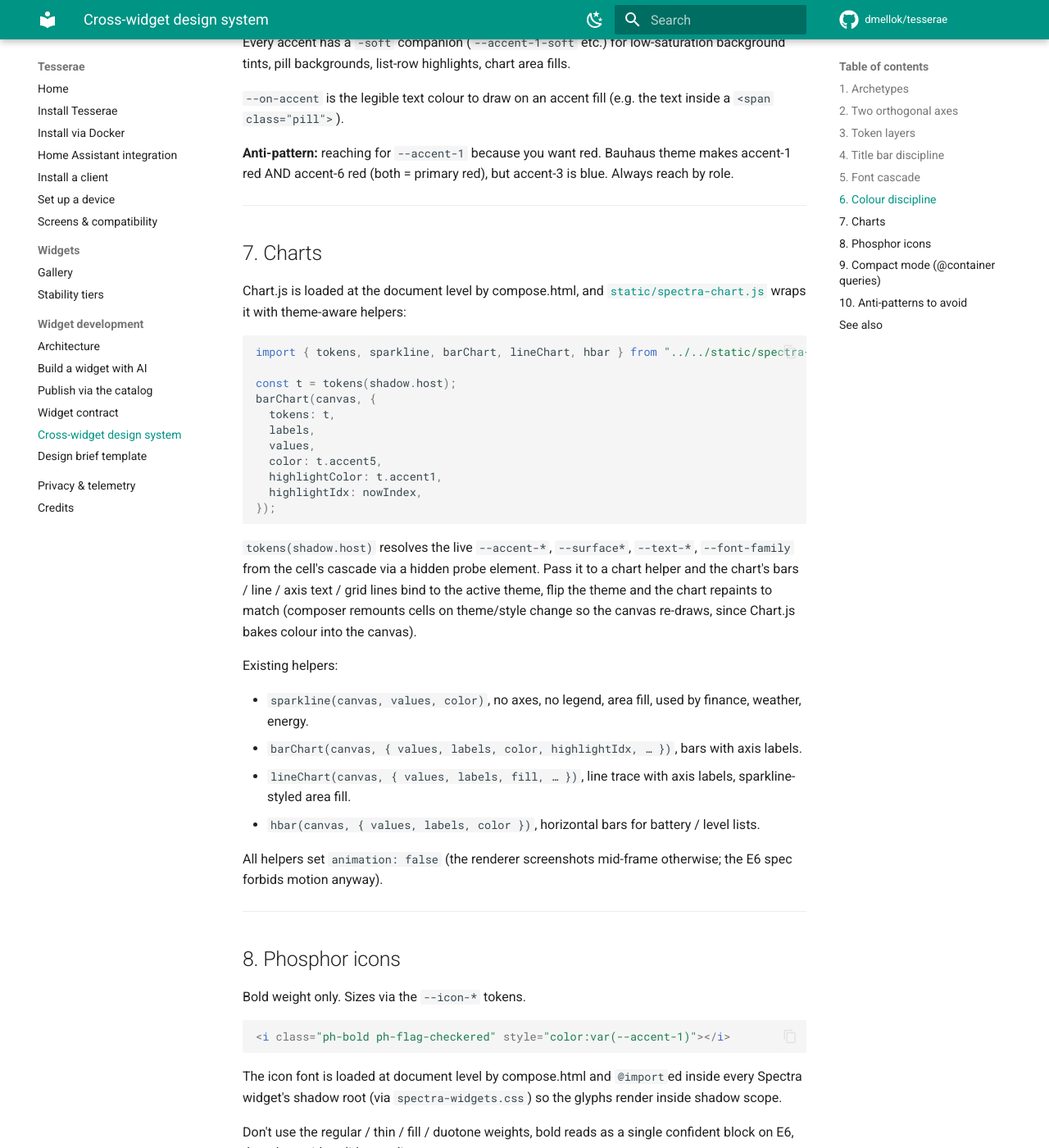
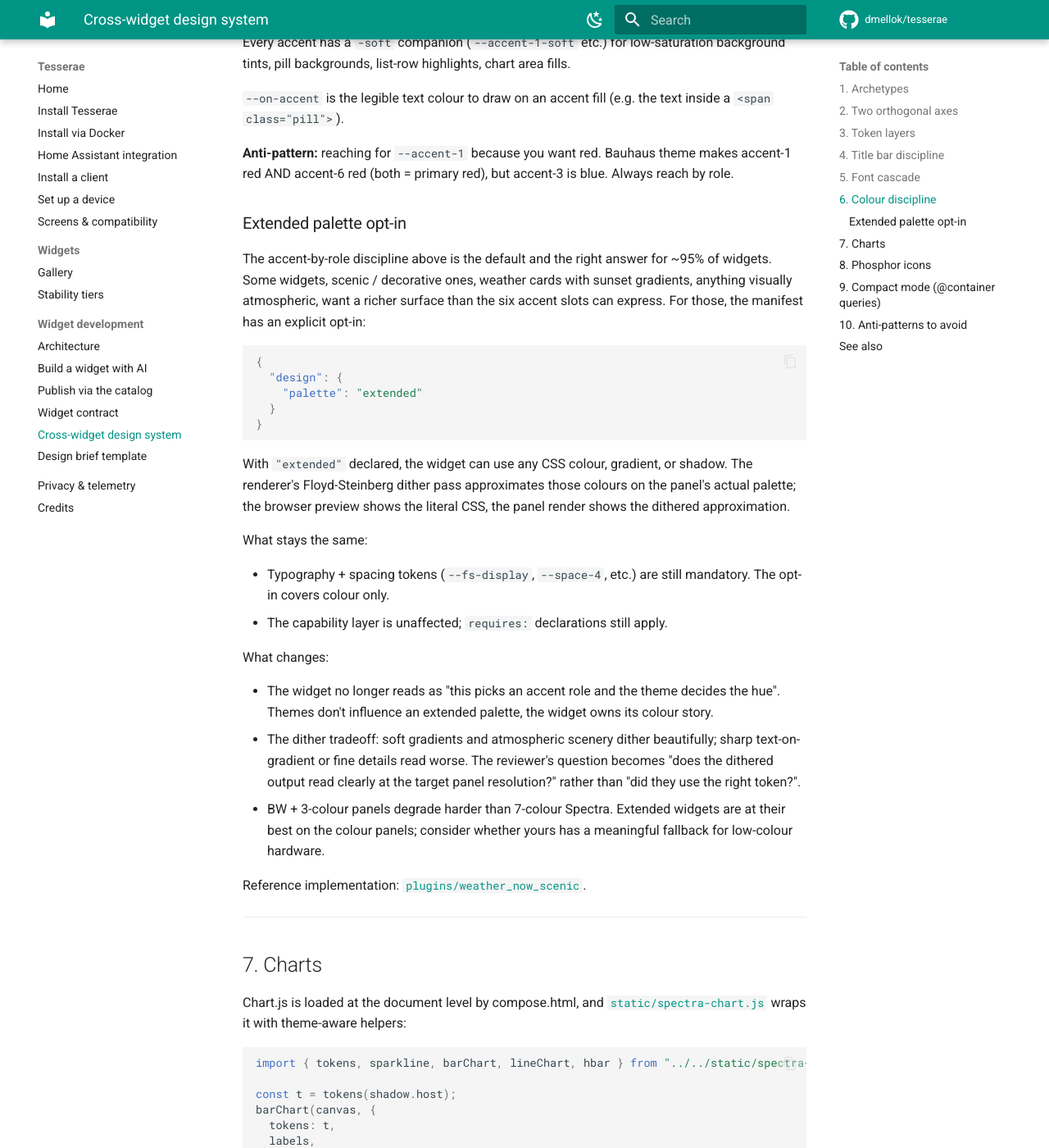
Before and after one commit to dmellok/tesserae, an MkDocs documentation site: the page built from docs/widget-design-system.md, in a window 1280 px wide and 1400 px high, scrolled down 4129 px. Shown: the whole window at 82% size. Built offline with MkDocs 1.6.1 and Material for MkDocs 9.7.7, drawn with Linux system fonts in a browser that asks for light colours; comment, search, counter and statistics services are not loaded.

Commit message:
docs: surface design.palette opt-in across all widget guidance docs
v0.37.0 added the `design.palette: extended` manifest opt-in but only
docs/widgets.md mentioned it. Authors and reviewers also read:

- docs/widget-design-system.md (canonical colour reference)
- docs/widget-build-prompt.md (AI prompt template - high leverage,
  every future AI-built widget reads from this)
- docs/widget-design-brief.md (design-first guidance)
- docs/dev/writing-a-widget.md (developer walkthrough)
- docs/dev/publishing-a-widget.md (reviewer checklist)

Each now mentions the opt-in proportional to its audience: deep dive in
the design system reference, exception note in the AI prompt, design
brief sub-section on the tradeoff, single-line carve-out in the
checklist constraints, and a reviewer checklist item flagging the
"check the dithered output, not just the browser preview" expectation.

All five point at plugins/weather_now_scenic as the reference impl.

Co-Authored-By: Claude Opus 4.7 <noreply@anthropic.com>

````diff
--- a/docs/widget-design-system.md
+++ b/docs/widget-design-system.md
@@ -184,6 +184,52 @@ the text inside a `<span class="pill">`).
 Bauhaus theme makes accent-1 red AND accent-6 red (both = primary red),
 but accent-3 is blue. Always reach by role.
 
+### Extended palette opt-in
+
+The accent-by-role discipline above is the default and the right answer
+for ~95% of widgets. Some widgets, scenic / decorative ones, weather
+cards with sunset gradients, anything visually atmospheric, want a
+richer surface than the six accent slots can express. For those, the
+manifest has an explicit opt-in:
+
+```json
+{
+  "design": {
+    "palette": "extended"
+  }
+}
+```
+
+With `"extended"` declared, the widget can use any CSS colour,
+gradient, or shadow. The renderer's Floyd-Steinberg dither pass
+approximates those colours on the panel's actual palette; the browser
+preview shows the literal CSS, the panel render shows the dithered
+approximation.
+
+What stays the same:
+
+- Typography + spacing tokens (`--fs-display`, `--space-4`, etc.) are
+  still mandatory. The opt-in covers colour only.
+- The capability layer is unaffected; `requires:` declarations still
+  apply.
+
+What changes:
+
+- The widget no longer reads as "this picks an accent role and the
+  theme decides the hue". Themes don't influence an extended palette,
+  the widget owns its colour story.
+- The dither tradeoff: soft gradients and atmospheric scenery dither
+  beautifully; sharp text-on-gradient or fine details read worse. The
+  reviewer's question becomes "does the dithered output read clearly
+  at the target panel resolution?" rather than "did they use the
+  right token?".
+- BW + 3-colour panels degrade harder than 7-colour Spectra. Extended
+  widgets are at their best on the colour panels; consider whether
+  yours has a meaningful fallback for low-colour hardware.
+
+Reference implementation:
+[`plugins/weather_now_scenic`](https://github.com/dmellok/tesserae/tree/main/plugins/weather_now_scenic).
+
 ---
 
 ## 7. Charts
````
Also changed, not shown: docs/dev/publishing-a-widget.md (+11 -0 lines), docs/dev/writing-a-widget.md (+1 -1 lines), docs/widget-build-prompt.md (+12 -0 lines), docs/widget-design-brief.md (+25 -0 lines).
